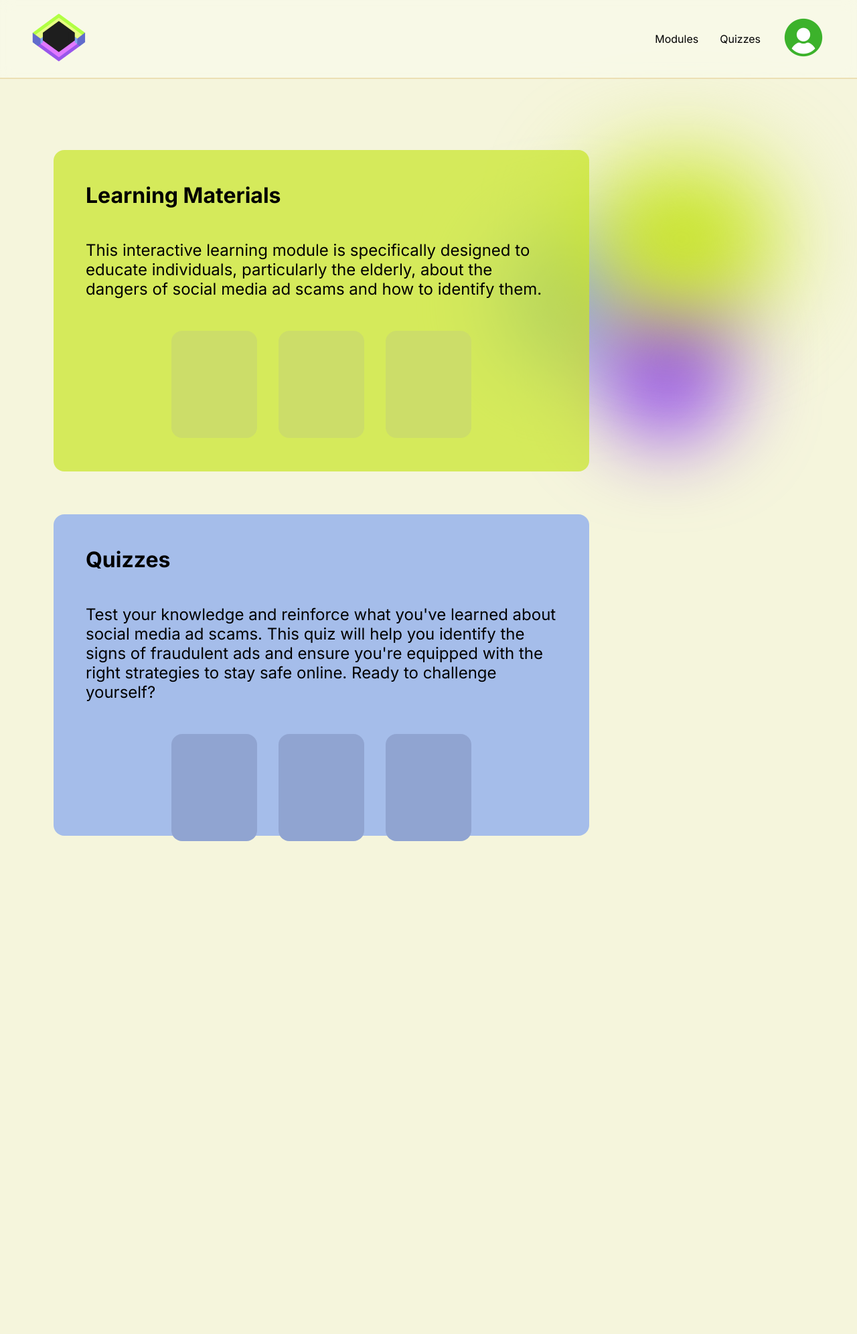
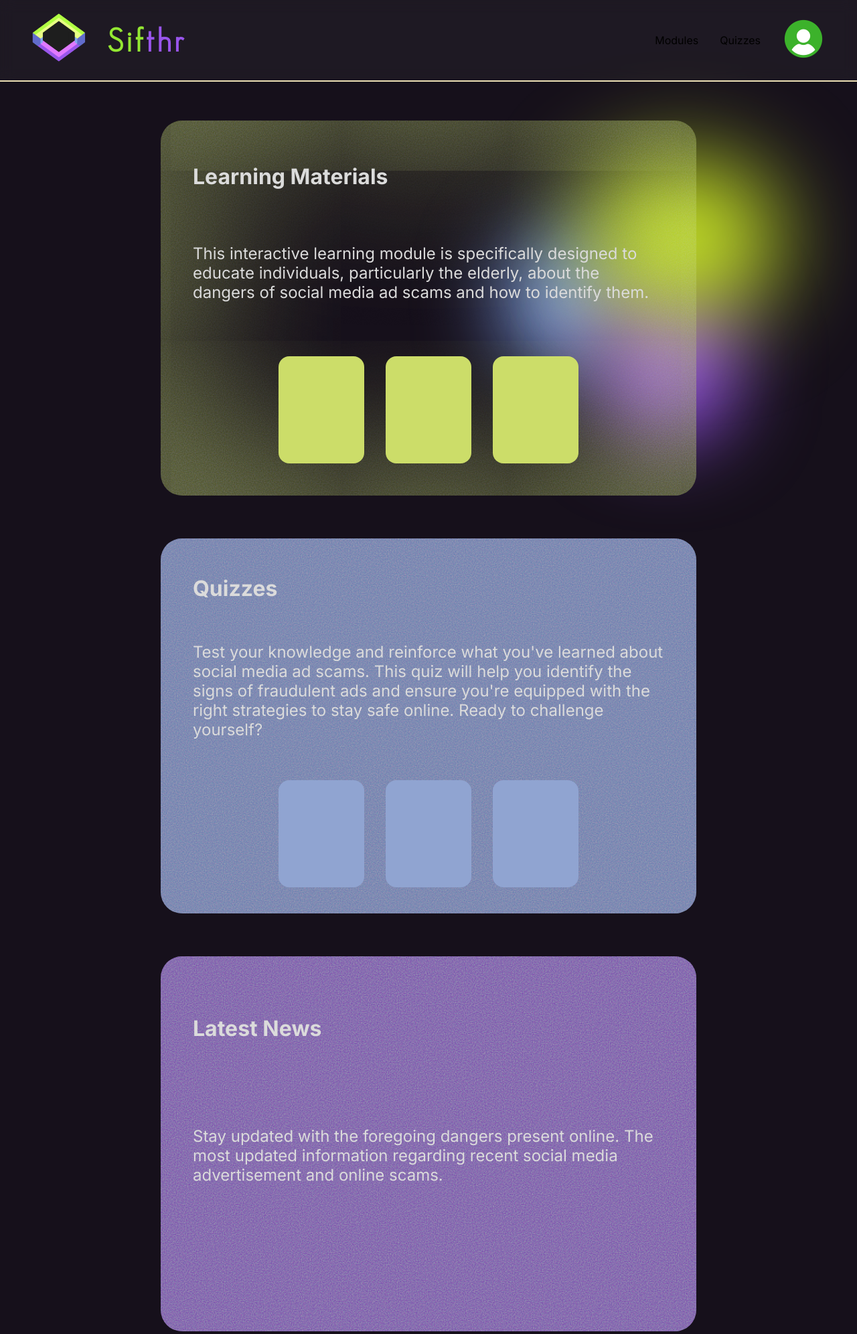
Before and after one commit to standwall5/scam-prevention, a PHP site: page /homepage.html in a window 1280 px wide. Shown: the top 1992 px of the page at 67% size. Before the commit the page ends 1256 px from the top, so only its background shows below. Run offline with PHP 8.4, Linux system fonts and the light colour scheme.

Commit message:
Refactor navbar and homepage layout, update image paths, and enhance styling for improved design and responsiveness

```diff
--- a/homeStyle.css
+++ b/homeStyle.css
@@ -8,16 +8,27 @@
   --lime: rgb(200, 229, 36); /* #c8e524 */
   --blue: rgb(131, 165, 240); /* #83a5f0 */
   --purple: rgb(153, 85, 235); /* #9955eb */
-  --bg: #f5f5dc; /* #fdfef7 */
+  --bg: #16101b; /* #fdfef7 */
+  --lightmode: #f5f5dc;
+  --text: #dbdbdb;
+  /* --text: #333333; */
 
   --yellow: rgb(237, 183, 77); /* #edb74d */
   --red: rgb(235, 102, 102); /* #eb6666 */
   --green: rgb(111, 177, 138); /* #6fb18a */
 }
 
+@font-face {
+  font-family: "Geo Sans";
+  src: url("res/fonts/GeosansLight.ttf") format("truetype");
+  font-weight: normal;
+  font-style: normal;
+}
+
 body {
   background-color: var(--bg);
   font-family: Inter, serif;
+  color: var(--text);
 }
 
 body::before,
@@ -52,7 +63,7 @@ body::before {
   right: 0;
   left: 40rem;
   top: 10rem;
-  position: absolute;
+  position: sticky;
 }
 
 .blob {
@@ -169,10 +180,15 @@ nav {
   top: 0;
   position: fixed;
   border-bottom: 2px solid rgb(236, 223, 180);
-  background-color: rgba(253, 254, 247, 0.4);
+  background-color: rgba(109, 109, 109, 0.1);
   backdrop-filter: blur(10px);
   width: 100%;
   z-index: 10;
+}
+
+nav::before {
+  content: "";
+  mask-image: linear-gradient(rgba(0, 0, 0, 0.1), rgba(0, 0, 0, 0));
 }
 
 nav ul {
@@ -185,6 +201,21 @@ nav ul {
 
 nav ul li:first-child {
   margin-right: auto;
+  display: flex;
+  align-items: center;
+  justify-content: center;
+  gap: 2rem;
+  font-family: "Geo Sans";
+  letter-spacing: 4px;
+  font-size: 2rem;
+  transition: 0.3s;
+}
+
+#brand-icon a {
+  color: #93e732;
+}
+#brand-icon span {
+  color: var(--purple);
 }
 
 nav img {
@@ -201,8 +232,11 @@ nav ul li:not(:first-child) a:hover {
   border-bottom: 2px solid var(--purple);
 }
 
-#brand-icon img:hover {
+#brand-icon:hover {
   transform: scale(1.1);
+}
+
+#brand-icon:hover img {
   filter: drop-shadow(0px 0px 10px #9955eba9);
 }
 
@@ -217,27 +251,46 @@ nav ul li:not(:first-child) a:hover {
   display: flex;
   align-items: center;
   justify-content: center;
+  flex-wrap: wrap;
+  height: auto;
+  margin-top: -20rem;
 }
 
 .menu {
   display: flex;
   flex-wrap: wrap;
+  align-items: center;
+  justify-content: center;
   height: auto;
   width: auto;
   gap: 4rem;
-  margin-top: 9rem;
   z-index: 1;
 }
 
 .box {
   width: 50rem;
-  height: 30rem;
+  height: 35rem;
   transition: 0.3s;
   position: relative;
-  padding: 3rem;
+  padding: 3rem 3rem 2rem 3rem;
   display: flex;
   flex-direction: column;
+  justify-content: space-around;
   gap: 3rem;
+  border-radius: 2rem;
+
+  /* border: 10px solid rgba(255, 255, 255, 0.5);
+  border-radius: 1rem; */
+}
+
+.box::before {
+  content: "";
+  position: absolute;
+  inset: 0;
+  border-radius: 2rem;
+  filter: url(#noiseFilter);
+  opacity: 0.7; /* Only the background becomes transparent */
+  z-index: -1;
 }
 
 .box p {
@@ -245,30 +298,26 @@ nav ul li:not(:first-child) a:hover {
 }
 
 .box:nth-child(1):before {
-  content: "";
-  position: absolute;
-  inset: 0;
-  background-color: var(--lime);
-  border-radius: 1rem;
-
-  opacity: 0.7; /* Only the background becomes transparent */
-  z-index: -1;
+  box-shadow: inset 0px 0px 20rem var(--lime);
 }
 
 .box:nth-child(2):before {
-  content: "";
-  position: absolute;
-  inset: 0;
   background-color: var(--blue);
-  border-radius: 1rem;
+}
 
-  opacity: 0.7; /* Only the background becomes transparent */
-  z-index: -1;
+.box:nth-child(3):before {
+  background-color: var(--purple);
+}
+
+.box:nth-child(4):before {
+  background-color: gray;
 }
 
 .box:hover {
   transform: scale(1.05);
-  filter: drop-shadow(0px 0px 15px white);
+  filter: drop-shadow();
+  box-shadow: 0px 0px 15px white;
+  cursor: pointer;
 }
 
 /* Items in boxes */
--- a/homepage.html
+++ b/homepage.html
@@ -3,8 +3,12 @@
   <head>
     <meta charset="UTF-8" />
     <meta name="viewport" content="width=device-width, initial-scale=1.0" />
-    <title>Home</title>
-    <link rel="shortcut icon" href="logoModuleFinal.png" type="image/x-icon" />
+    <title>Home | Sifthr</title>
+    <link
+      rel="shortcut icon"
+      href="res/images/logoModuleFinal.png"
+      type="image/x-icon"
+    />
     <link rel="preconnect" href="https://fonts.googleapis.com" />
     <link rel="preconnect" href="https://fonts.gstatic.com" crossorigin />
     <link
@@ -56,6 +60,37 @@
             </ul>
           </div>
         </div>
+        <div class="box">
+          <h1>Latest News</h1>
+          <p>
+            Stay updated with the foregoing dangers present online. The most
+            updated information regarding recent social media advertisement and
+            online scams.
+          </p>
+          <div class="items">
+            <ul type="none">
+              <li><img src="" alt="" /></li>
+              <li><img src="" alt="" /></li>
+              <li><img src="" alt="" /></li>
+            </ul>
+          </div>
+        </div>
+        <div class="box">
+          <h1>Support</h1>
+          <p>
+            Test your knowledge and reinforce what you've learned about social
+            media ad scams. This quiz will help you identify the signs of
+            fraudulent ads and ensure you're equipped with the right strategies
+            to stay safe online. Ready to challenge yourself?
+          </p>
+          <div class="items">
+            <ul type="none">
+              <li><img src="" alt="" /></li>
+              <li><img src="" alt="" /></li>
+              <li><img src="" alt="" /></li>
+            </ul>
+          </div>
+        </div>
       </div>
     </div>
 
@@ -63,7 +98,7 @@
       <filter id="noiseFilter">
         <feTurbulence
           type="fractalNoise"
-          baseFrequency="0.6"
+          baseFrequency=".6"
           stitchTiles="stitch"
         />
         <feColorMatrix
--- a/navbar.html
+++ b/navbar.html
@@ -1,12 +1,14 @@
 <nav>
   <ul type="none">
     <li id="brand-icon">
-      <a href="#"><img src="logoModuleFinal.png" alt="" /></a>
+        <a href="#"><img src="res/images/logoModuleFinal.png" alt="" />
+        <h1>Sif<span>thr</span></a>
+        </h1>
     </li>
     <li><a href="#">Modules</a></li>
     <li><a href="#">Quizzes</a></li>
     <li id="user-icon">
-      <a href="#"><img src="userIcon.png" alt="" /></a>
+      <a href="#"><img src="res/images/userIcon.png" alt="" /></a>
     </li>
   </ul>
 </nav>
```
Also changed, not shown: res/fonts/GeosansLight.ttf (added), res/fonts/Tondu-Beta.ttf (added), res/images/logoModuleFinal.png (renamed from logoModuleFinal.png), res/images/userIcon.png (renamed from userIcon.png).
